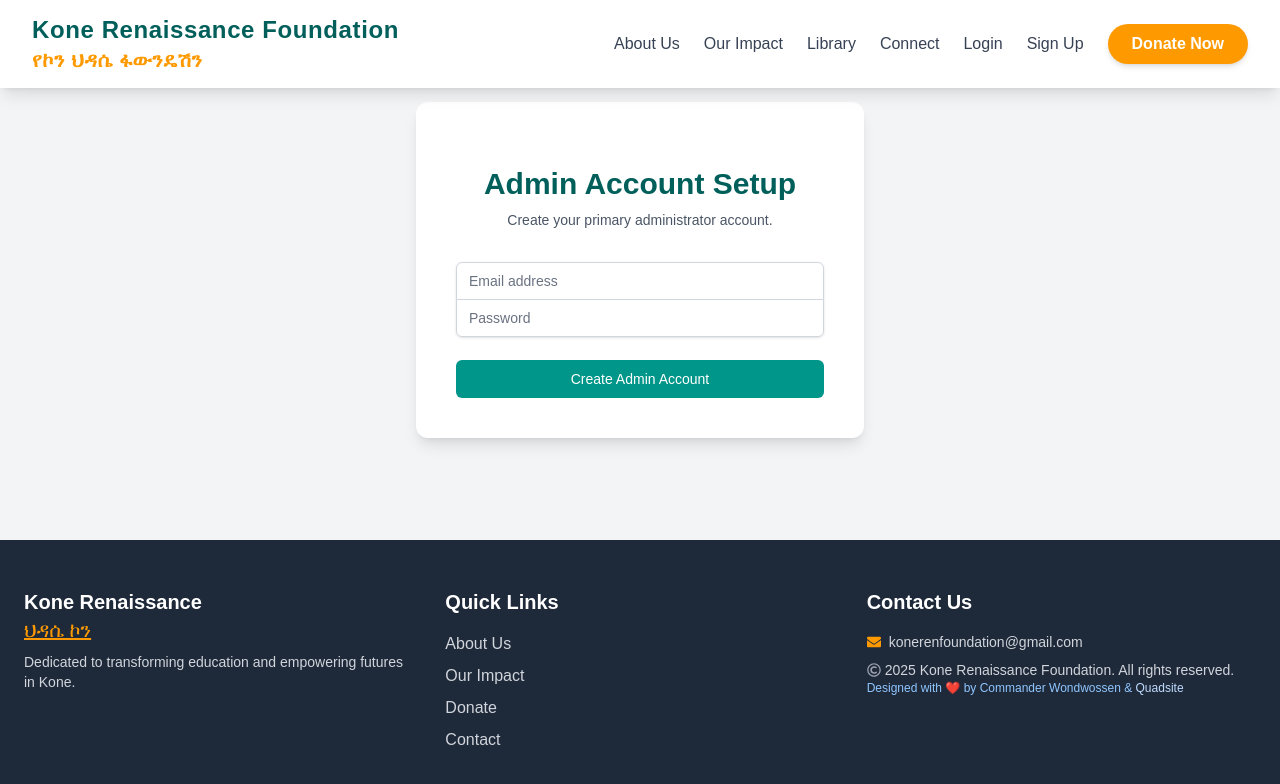
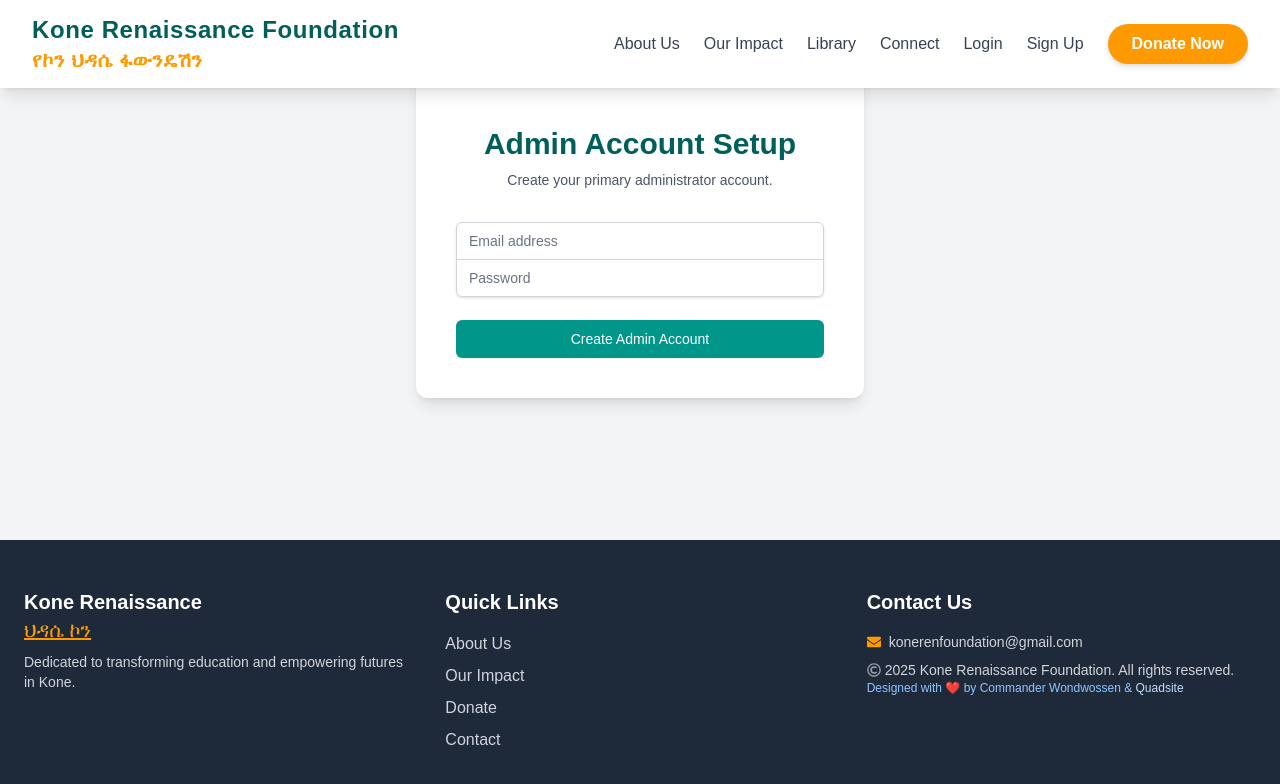
Before and after one commit to solowon27/krf, a Next.js app in the folder client/: page /signup in a window 1280 px wide. Shown: the top 784 px of the page. Built offline with nearby package versions, Linux system fonts and the light colour scheme; no server answers.

Commit message:
mb added

```diff
--- a/client/src/app/login/page.tsx
+++ b/client/src/app/login/page.tsx
@@ -49,7 +49,7 @@ export default function LoginPage() {
 
       {/* Main content area, uses flex-grow to take up available space and push footer down */}
       <main className="flex-grow flex items-center justify-center px-4 sm:px-6 lg:px-8 py-12">
-        <div className="max-w-md w-full space-y-8 p-10 bg-white rounded-xl shadow-lg"> {/* Enhanced shadow and rounded */}
+        <div className="max-w-md w-full space-y-8 p-10 bg-white rounded-xl mb-20 shadow-lg"> {/* Enhanced shadow and rounded */}
           <div>
             <h2 className="mt-6 text-center text-3xl font-extrabold text-teal-800"> {/* Teal heading */}
               Admin Login
--- a/client/src/app/signup/page.tsx
+++ b/client/src/app/signup/page.tsx
@@ -49,7 +49,7 @@ export default function AdminSignup() {
 
       {/* Main content area, uses flex-grow to take up available space and push footer down */}
       <main className="flex-grow flex items-center justify-center px-4 sm:px-6 lg:px-8 py-12">
-        <div className="max-w-md w-full space-y-8 p-10 bg-white rounded-xl shadow-lg"> {/* Enhanced shadow and rounded */}
+        <div className="max-w-md w-full space-y-8 mb-20 p-10 bg-white rounded-xl shadow-lg"> {/* Enhanced shadow and rounded */}
           <div>
             <h2 className="mt-6 text-center text-3xl font-extrabold text-teal-800"> {/* Teal heading */}
               Admin Account Setup
```
